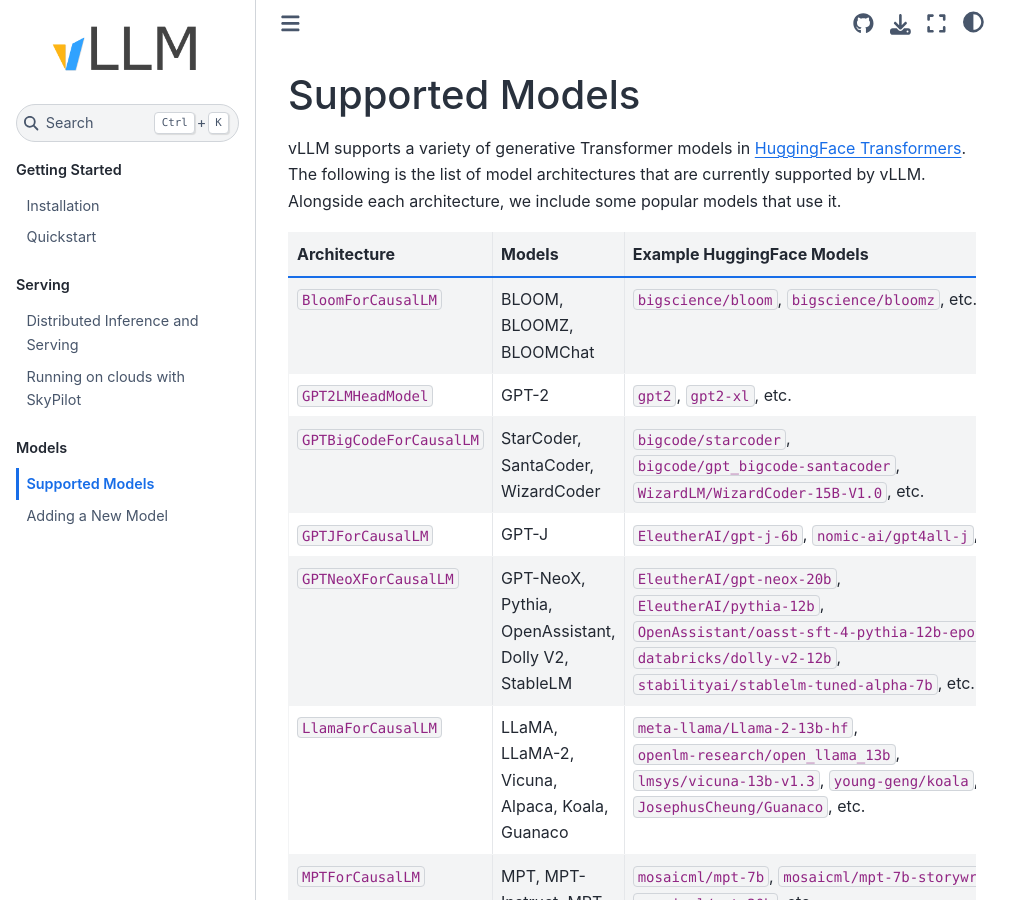
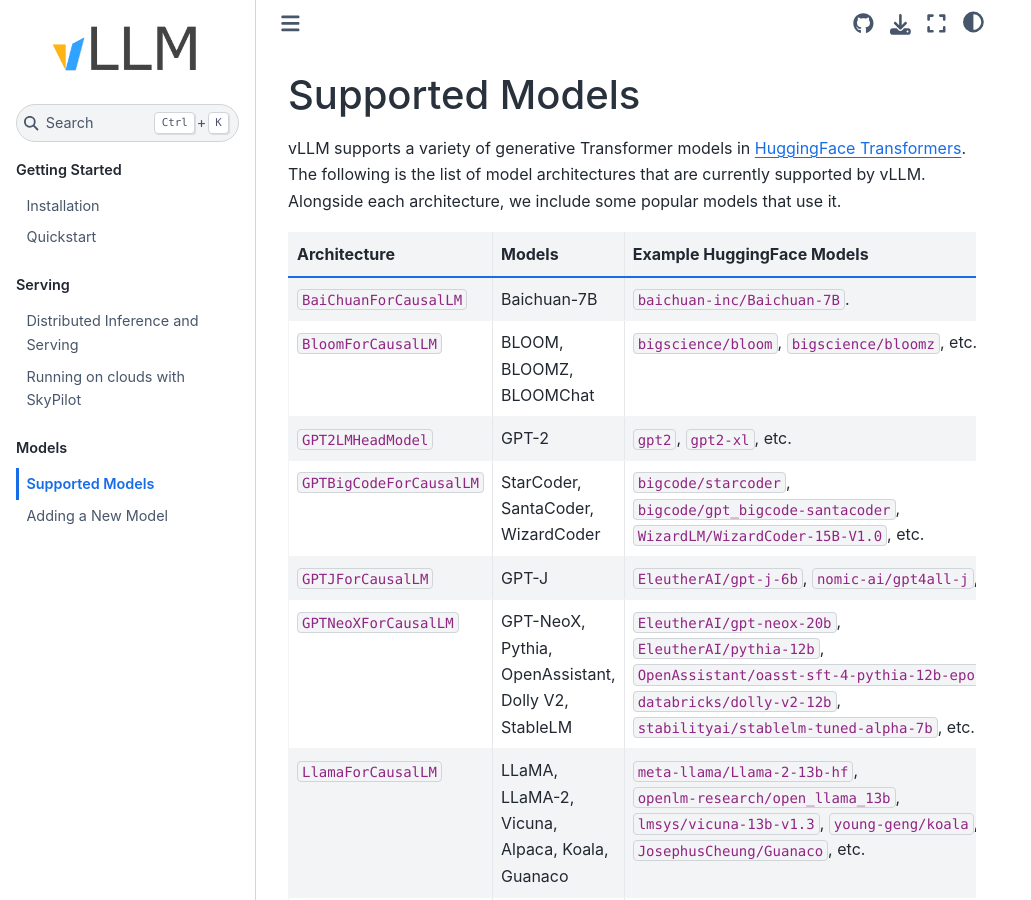
Before and after one commit to shaojiewang/vllm-rocm, a Sphinx documentation site: the page built from docs/source/models/supported_models.rst, in a window 1280 px wide and 900 px high. Shown: the whole window, without its empty margins (0-1031 px from the left). Built offline with Sphinx 7.4.7 and the Sphinx Book theme 1.1.4, drawn with Linux system fonts in a browser that asks for light colours.

Commit message:
Add Baichuan-7B to README (#494)

```diff
--- a/docs/source/models/supported_models.rst
+++ b/docs/source/models/supported_models.rst
@@ -14,6 +14,9 @@
   * - Architecture
     - Models
     - Example HuggingFace Models
+  * - :code:`BaiChuanForCausalLM`
+    - Baichuan-7B
+    - :code:`baichuan-inc/Baichuan-7B`.
   * - :code:`BloomForCausalLM`
     - BLOOM, BLOOMZ, BLOOMChat
     - :code:`bigscience/bloom`, :code:`bigscience/bloomz`, etc.
```
Also changed, not shown: README.md (+1 -0 lines).
